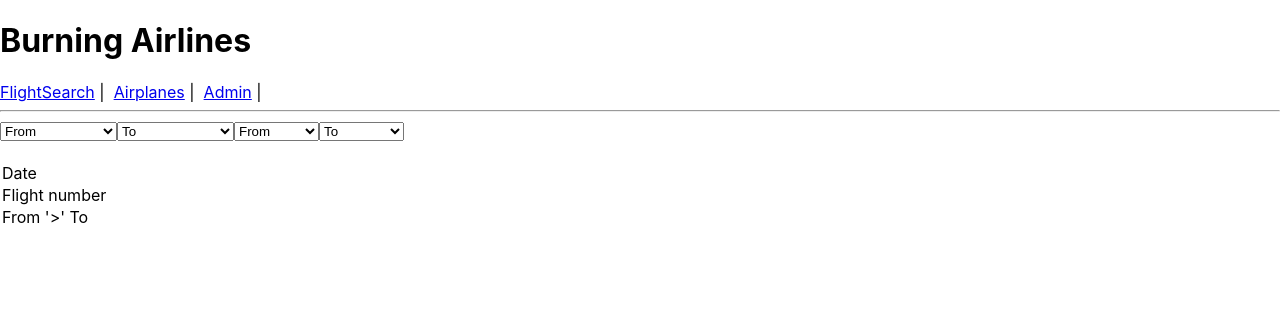
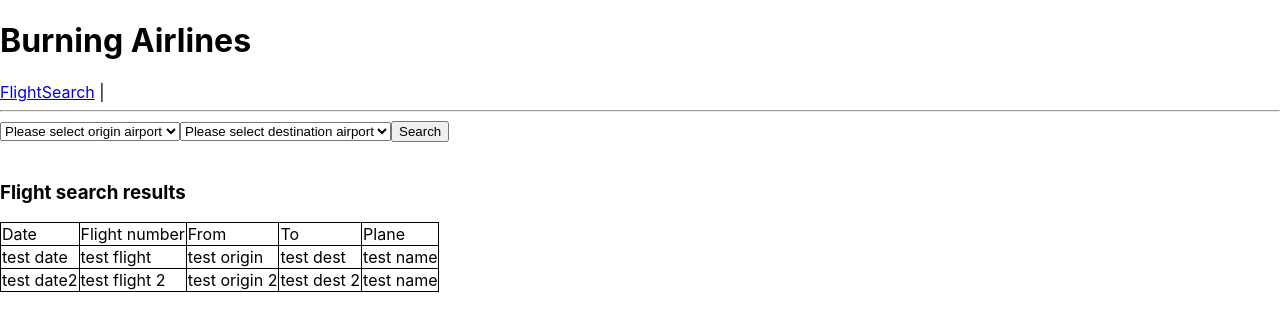
Before and after one commit to robertmtpaul/react-burning-airlines, a React (Create React App) app: page /#/FlightSearch in a window 1280 px wide. Shown: the top 330 px of the page. Built offline with nearby package versions, Linux system fonts and the light colour scheme.

Commit message:
Working table and search form

```diff
--- a/src/App.css
+++ b/src/App.css
@@ -36,3 +36,9 @@
     transform: rotate(360deg);
   }
 }
+
+table, td {
+  border-collapse: collapse;
+  border: 1px solid black;
+  padding: 1px;
+}
--- a/src/App.js
+++ b/src/App.js
@@ -19,8 +19,6 @@ class App extends React.Component {
         <Router>
           <nav>
             <Link to='/FlightSearch'>FlightSearch</Link> | &nbsp;
-            <Link to='/Airplanes'>Airplanes</Link> | &nbsp;
-            <Link to='/Admin'>Admin</Link> | &nbsp;
               <hr/>
           </nav>
 
--- a/src/components/FlightDetails.js
+++ b/src/components/FlightDetails.js
@@ -7,13 +7,14 @@ class FlightDetails extends React.Component {
         return(
             <div>
             <table>
-                <tr>Date</tr>
-                <tr>Flight number</tr>
-                <tr>From '{">"}' To </tr>
             </table>
         </div>
         )
     }
+    // array of objects
+    // map through grid of each seat
+    // make grid of divs
+
 
 }
 export default FlightDetails
--- a/src/components/FlightSearch.js
+++ b/src/components/FlightSearch.js
@@ -3,50 +3,77 @@ import axios from 'axios';
 
 class FlightSearch extends React.Component {
 
-    state  = {
-        countries: [{ name: 'Australia', code: 'AU'}, { name: 'United Kingdom', code: 'UK'}, { name: 'New Zealand', code: 'NZ' }],
-        cities: [{ name: 'Sydney', code: 'SYD'}, { name: 'Melbourne', code: 'MEL'}]
+    state = {
+        airports: [{ name: 'Sydney', code: 'SYD' }, { name: 'Melbourne', code: 'MEL' }, { name: 'Auckland', code: 'AKL' }],
+        results: [
+            {
+                date: "test date",
+                flight_number: "test flight",
+                origin: "test origin",
+                destination: "test dest",
+                plane: "test name"
 
+            },
+            {
+                date: "test date2",
+                flight_number: "test flight 2",
+                origin: "test origin 2",
+                destination: "test dest 2",
+                plane: "test name"
+            }
+        ]
     }
 
-    componentDidMount(){
+    // componentDidMount() {
+    //     axios.get('')
+    //     .then( data => {
+    //         this.setState({airports: data.results})
+    //     })
+    //     .catch(err => console.log(err));
+    // }
 
-    }
+    request
 
-    render(){
-        return(
+    render() {
+        return (
             <div>
                 <form>
                     <select>
-                        <option disabled selected>From</option>
+                        <option disabled selected>Please select origin airport</option>
                         {
-                            this.state.countries.map(country=> <option value={country.code}>{country.name}</option>)
+                            this.state.airports.map(airport => <option value={airport.code}>{airport.name}</option>)
                         }
                     </select>
                     <select>
-                        <option disabled selected>To</option>
+                        <option disabled selected>Please select destination airport</option>
                         {
-                            this.state.countries.map(country=> <option value={country.code}>{country.name}</option>)
+                            this.state.airports.map(airport => <option value={airport.code}>{airport.name}</option>)
                         }
                     </select>
-                    <select>
-                        <option disabled selected>From</option>
-                        {
-                            this.state.cities.map(city=> <option value={city.code}>{city.name}</option>)
-                        }
-                    </select>
-                    <select>
-                        <option disabled selected>To</option>
-                        {
-                            this.state.cities.map(city=> <option value={city.code}>{city.name}</option>)
-                        }
-                    </select>
+
+                    <input type='submit' value='Search' />
                 </form>
-                <br/>
+                <br />
+                <h3>Flight search results</h3>
                 <table>
-                    <tr>Date</tr>
-                    <tr>Flight number</tr>
-                    <tr>From '{">"}' To </tr>
+                    <tr>
+                        <td>Date</td>
+                        <td>Flight number</td>
+                        <td>From</td>
+                        <td>To</td>
+                        <td>Plane</td>
+                    </tr>
+                    {
+                        this.state.results.map(result => (
+                            <tr>
+                                <td>{result.date}</td>
+                                <td>{result.flight_number}</td>
+                                <td>{result.origin}</td>
+                                <td>{result.destination}</td>
+                                <td>{result.plane}</td>
+                           </tr>
+                        ))
+                    }
                 </table>
             </div>
         )
```
